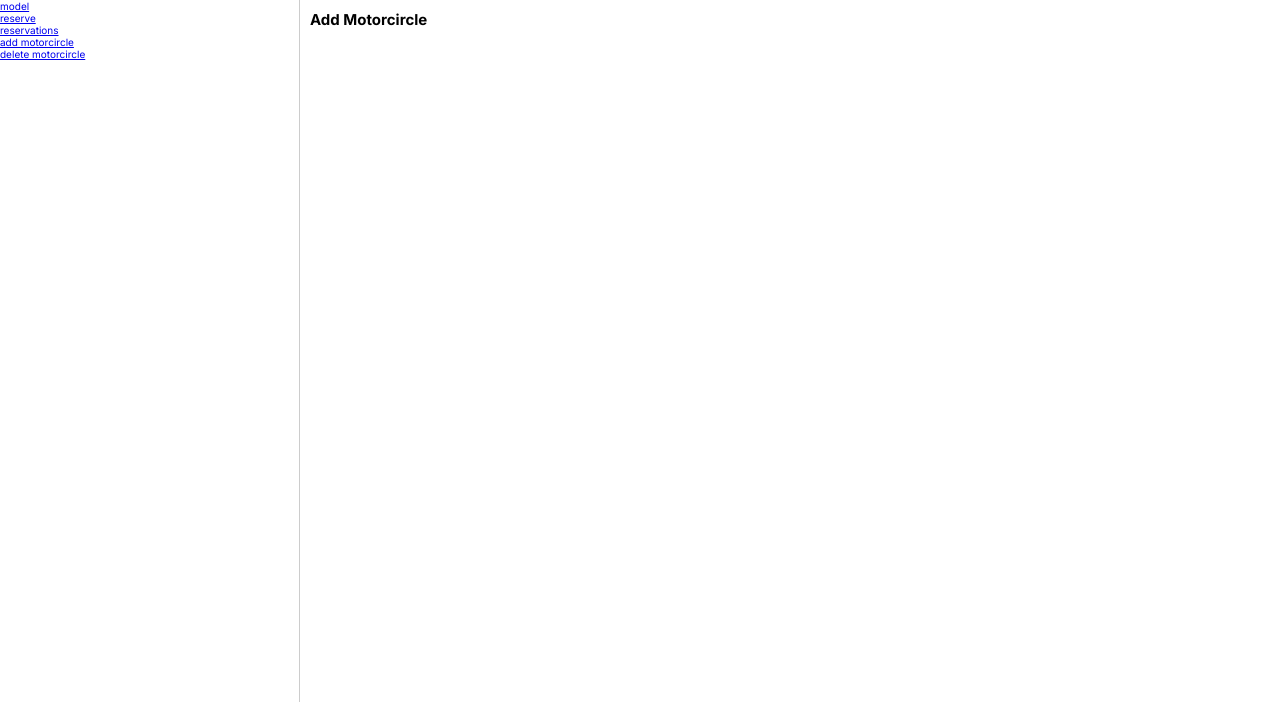
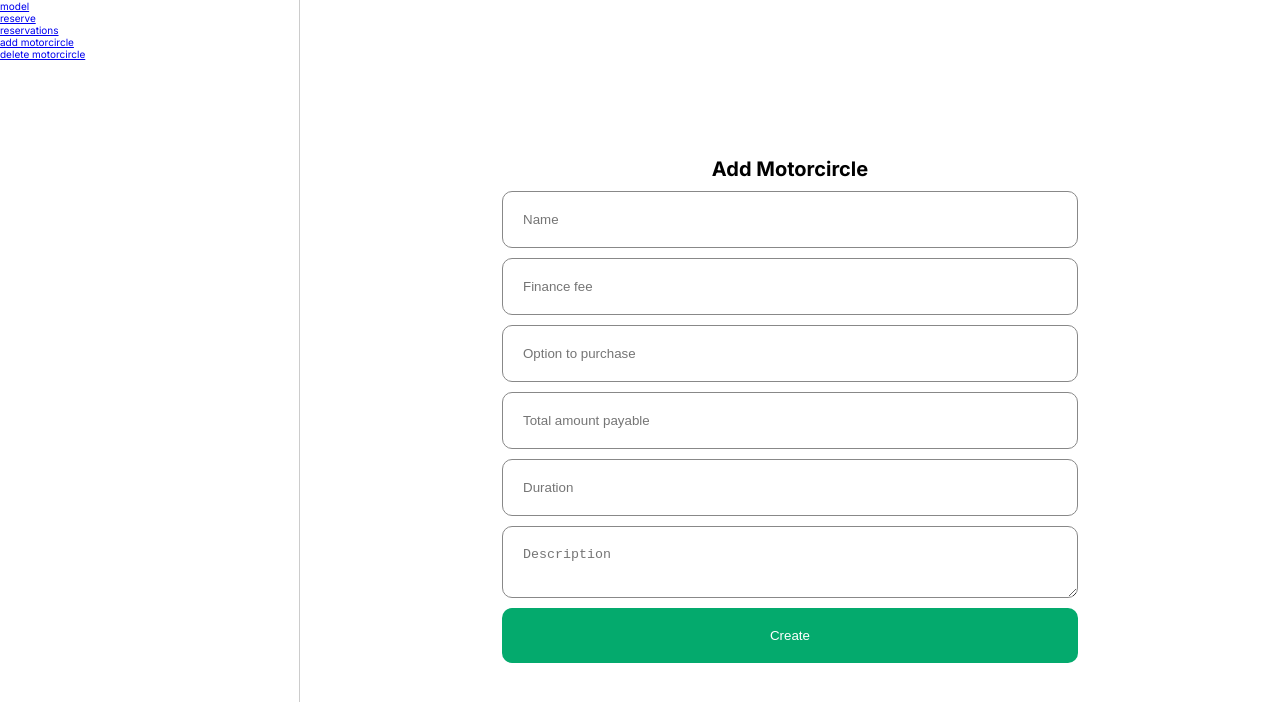
Before and after one commit to zeff96/booking_app, a Next.js app: page /motorcircles/addMotorcircle in a window 1280 px wide. Shown: the top 702 px of the page. Built offline with nearby package versions, Linux system fonts and the light colour scheme; no server answers.

Commit message:
Create form for adding motorcircles

```diff
--- a/app/motorcircles/addMotorcircle/page.jsx
+++ b/app/motorcircles/addMotorcircle/page.jsx
@@ -1,11 +1,63 @@
 import React from "react";
+import styles from "./addform.module.css";
 
 const AddMotorcircle = () => {
   return (
-    <div>
-      <h2>Add Motorcircle</h2>
+    <div className={styles.wrapper}>
+      <h2 className={styles["wrapper-title"]}>Add Motorcircle</h2>
+      <form action="" className={styles.form}>
+        <input
+          type="text"
+          name="name"
+          placeholder="Name"
+          required
+          className={styles["form-control"]}
+        />
+        <input
+          type="number"
+          name="finance_fee"
+          placeholder="Finance fee"
+          required
+          className={styles["form-control"]}
+        />
+        <input
+          type="number"
+          name="option_to_purchase"
+          placeholder="Option to purchase"
+          required
+          className={styles["form-control"]}
+        />
+        <input
+          type="number"
+          name="total_amount_payable"
+          placeholder="Total amount payable"
+          required
+          className={styles["form-control"]}
+        />
+        <input
+          type="number"
+          name="duration"
+          placeholder="Duration"
+          required
+          className={styles["form-control"]}
+        />
+        <textarea
+          name="bio"
+          placeholder="Description"
+          className={styles["form-control"]}
+        ></textarea>
+        <SubmitButton />
+      </form>
     </div>
   );
 };
 
+function SubmitButton() {
+  return (
+    <button type="submit" className={styles.btn}>
+      Create
+    </button>
+  );
+}
+
 export default AddMotorcircle;
```
